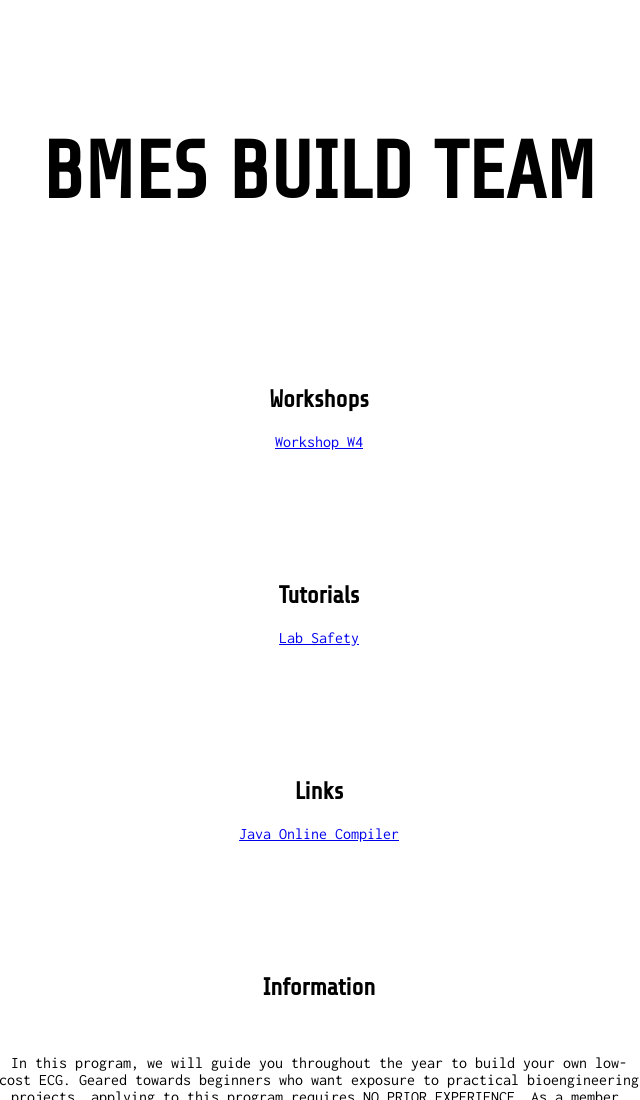
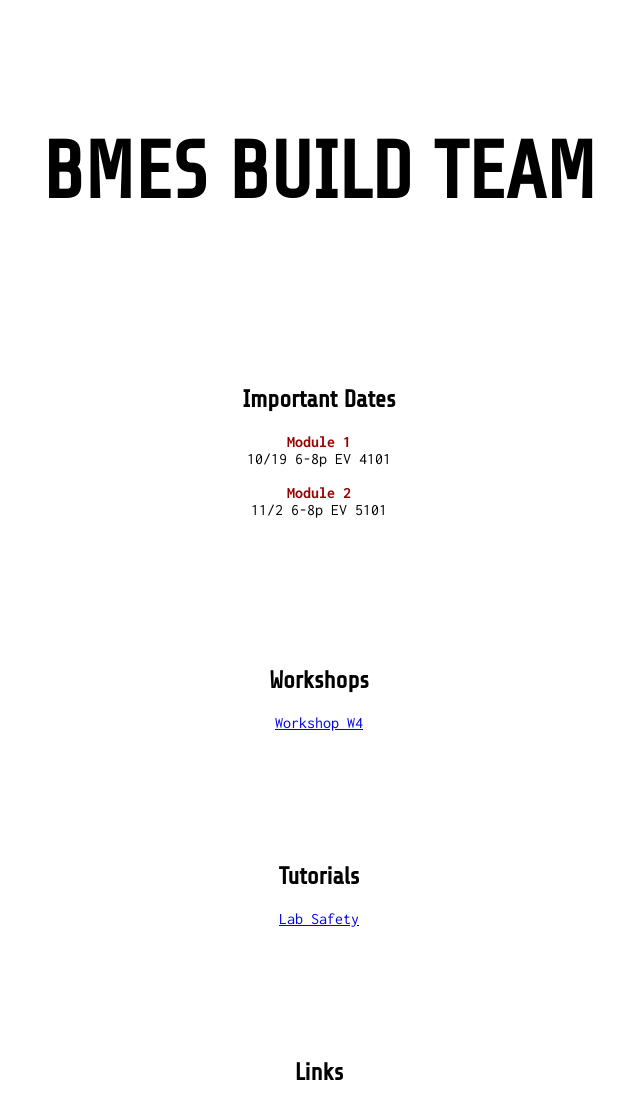
Before and after one commit to bmesbuildteam/bmesbuildteam.github.io, a plain HTML site: page index.html in a window 1280 px wide. Shown: the top 1100 px of the page, without its empty margins (321-961 px from the left). Drawn offline with Linux system fonts and the light colour scheme.

Commit message:
updated dates for modules

```diff
--- a/index.html
+++ b/index.html
@@ -31,6 +31,19 @@ TODO list
 
           <div id="sector">
             <h1 class="homeTitle">BMES BUILD TEAM</h1>
+          </div>
+
+          <div id="sector">
+              <h2>Important Dates</h2>
+              <p class="text">
+                <b style="color: #990000">Module 1</b> <br>
+                10/19 6-8p EV 4101
+                <br><br>
+
+                <b style="color: #990000">Module 2</b> <br>
+                11/2 6-8p EV 5101
+                <br><br>
+              </p>
           </div>
 
           <div id="sector">
```
